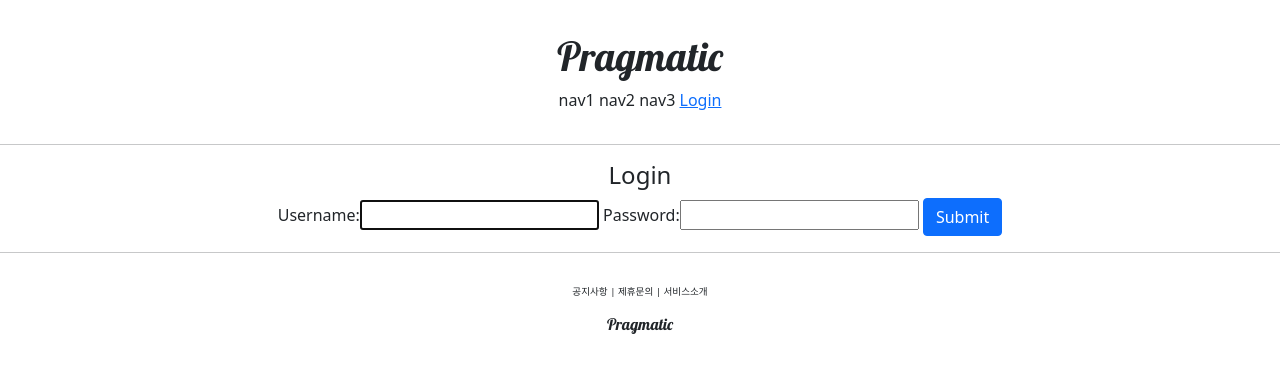
After one commit to kimhyunsoon/django_practice, a Django app: page /account/login/ in a window 1280 px wide. The commit adds this page. Shown: the top 373 px of the page. Run offline with Django 3.2, Linux system fonts and the light colour scheme.

Commit message:
LoginView, LogoutView

```diff
--- /dev/null
+++ b/pragmatic/accountapp/templates/accountapp/login.html
@@ -0,0 +1,18 @@
+{% extends 'base.html' %}
+
+{% block content %}
+
+    <div style="text-align:center">
+        <div>
+            <h4>Login</h4>
+        </div>
+        <div>
+            <form action="" method="post">
+                {% csrf_token %}
+                {{ form }}
+                <input type="submit" class="btn btn-primary">
+            </form>
+        </div>
+    </div>
+
+{% endblock content %}
--- a/pragmatic/accountapp/urls.py
+++ b/pragmatic/accountapp/urls.py
@@ -1,10 +1,17 @@
 from accountapp.views import AccountCreateView
 from django.urls import path
 from accountapp.views import hello_world
+
+from django.contrib.auth.views import LoginView, LogoutView
 
 app_name = "accountapp"
 
 urlpatterns = [
     path('hello_world/', hello_world, name='hello_world'),
+
     path('create/', AccountCreateView.as_view(), name='create'),
+
+    path('login/', LoginView.as_view(template_name='accountapp/login.html'), name='login'),
+
+    path('logout/', LogoutView.as_view(template_name='accountapp:logout.html'), name='logout'),
 ]
--- a/pragmatic/pragmatic/settings.py
+++ b/pragmatic/pragmatic/settings.py
@@ -143,3 +143,8 @@ STATICFILES_DIRS = [
 # https://docs.djangoproject.com/en/3.2/ref/settings/#default-auto-field
 
 DEFAULT_AUTO_FIELD = 'django.db.models.BigAutoField'
+
+from django.urls import reverse_lazy
+
+LOGIN_REDIRECT_URL = reverse_lazy('accountapp:hello_world')
+LOGOUT_REDIRECT_URL = reverse_lazy('accountapp:login')
--- a/pragmatic/templates/header.html
+++ b/pragmatic/templates/header.html
@@ -6,6 +6,14 @@
         <span>nav1</span>
         <span>nav2</span>
         <span>nav3</span>
-        <span>nav4</span>
+        {% if  not user.is_authenticated %}
+        <a href="{% url 'accountapp:login' %}?next={{ request.path }}">
+            <span>Login</span>
+        </a>
+        {% else %}
+        <a href="{% url 'accountapp:logout' %}">
+            <span>Logout</span>
+        </a>
+        {% endif %}
     </div>
 </div>
```
Also changed, not shown: pragmatic/accountapp/views.py (line endings or trailing spaces).
